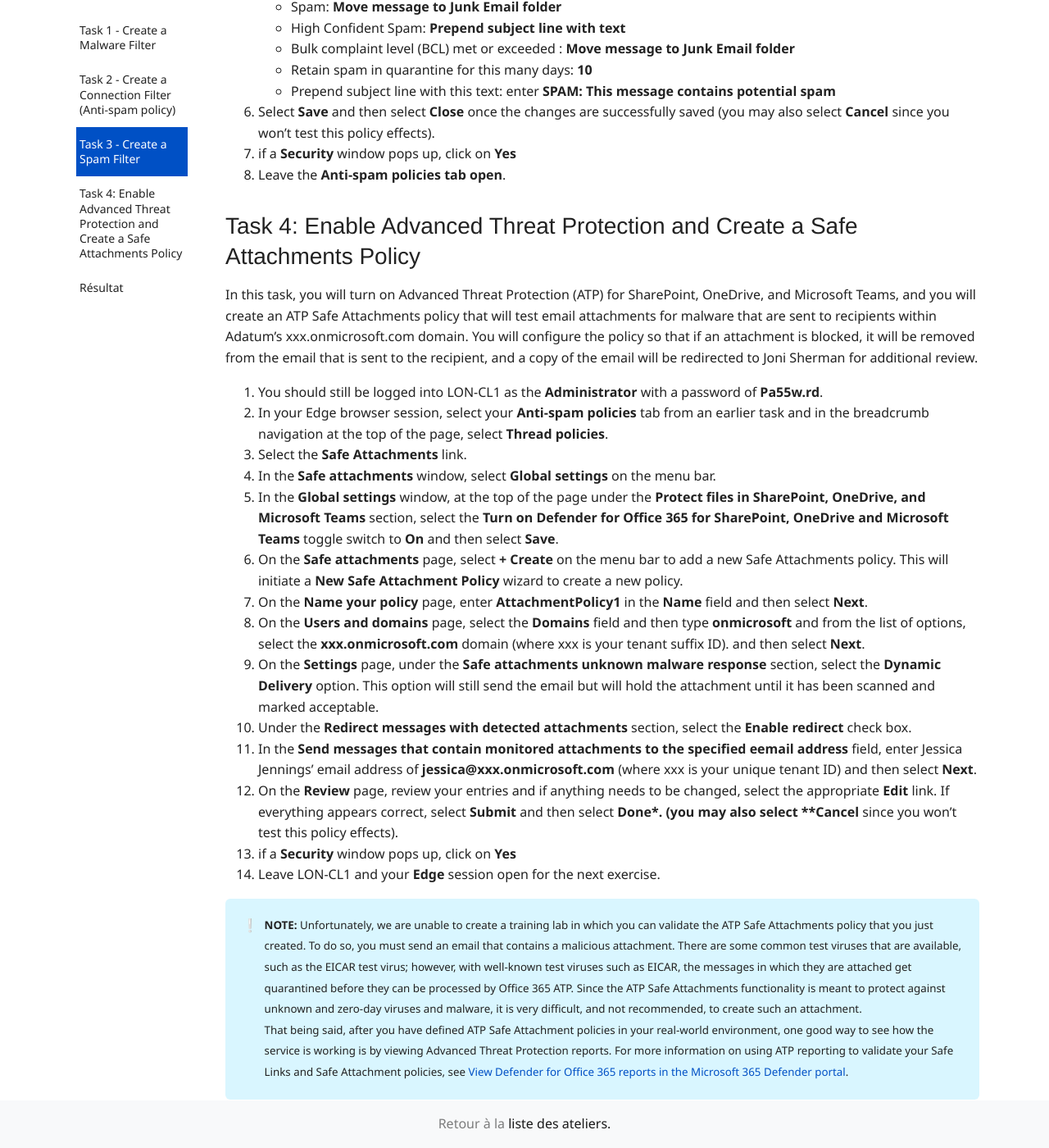
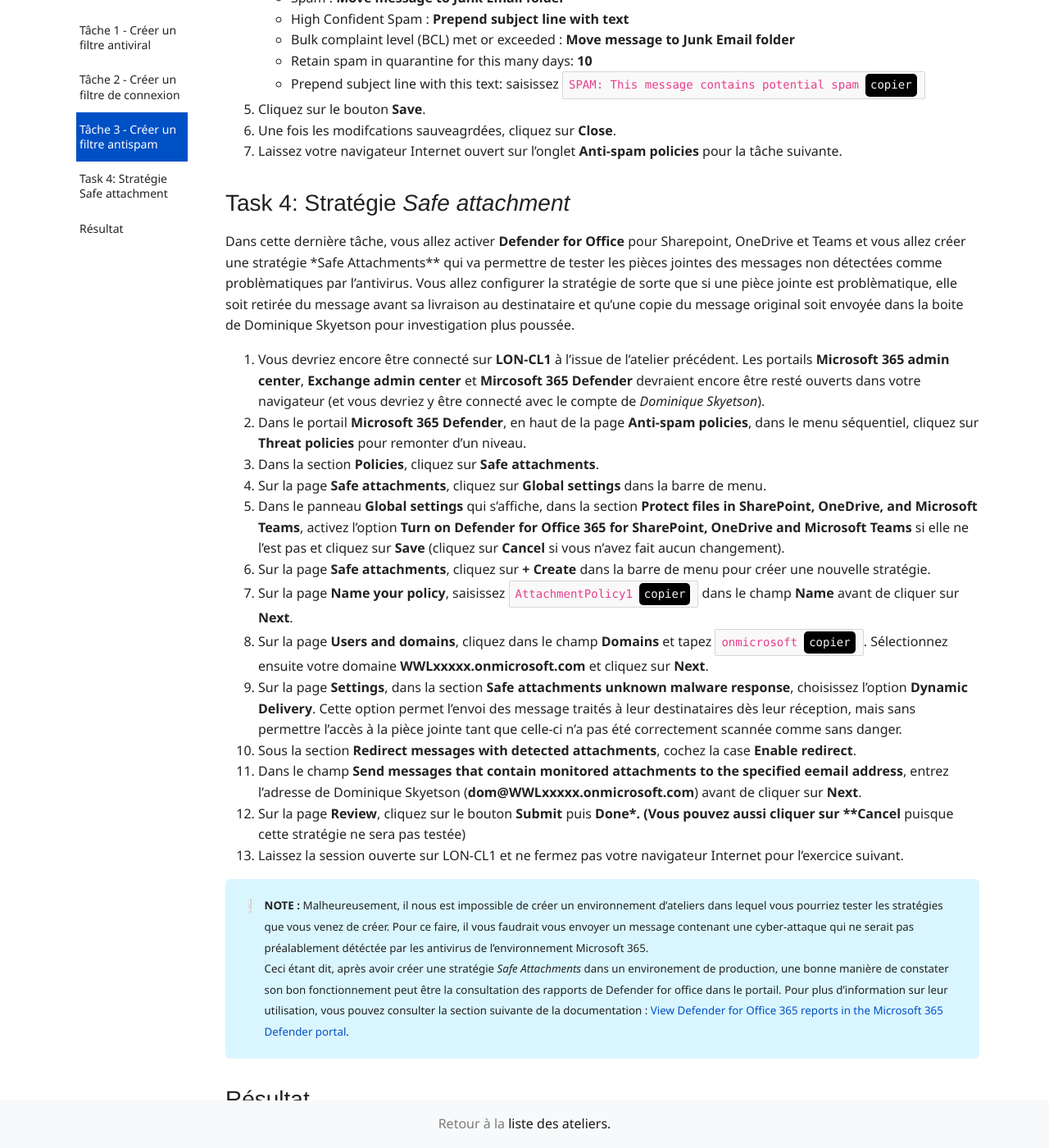
Before and after one commit to renaudwangler/ib-labs, a Jekyll site: the page built from msms030fr/lab6e2.md, in a window 1280 px wide and 1400 px high, scrolled down 2447 px. Shown: the whole window at 82% size. Built offline with Jekyll 4.4.1, drawn with Linux system fonts in a browser that asks for light colours; nearby versions of some CDN libraries; comment, search, counter and statistics services are not loaded; some of the changed text lies outside the part shown.

Commit message:
msms030frl6e2 v0

````diff
--- a/msms030fr/lab6e2.md
+++ b/msms030fr/lab6e2.md
@@ -4,85 +4,81 @@ title: "Lab6-Ex2 - Configuration de la protection de la messagerie"
 length: "00"
 ---
 # Scénario
-In this lab, you will continue in your role as Dominique Skyetson, Adatum’s Enterprise Administrator. Adatum has experienced a recent rash of malware infections. The company's CTO has asked Dominique to investigate the various options that are available in Exchange Online to fortify Adatum’s messaging environment.
-You will access the Exchange admin center for Exchange Online from your client computer and create a series of hygiene filters that are designed to protect Adatum’s messaging environment. You will create a malware filter, a connection filter, and a spam filter. Finally, you will enable Microsoft 365 Advanced Threat Protection, which will safeguard Adatum against malicious threats posed by email messages, links (URLs), and collaboration tools.
+Dans cet exercice, vous allez continuer, sous l'identité de Dominique Skyetson, Administrateur de l'entreprise Adatum à déployer Microsoft 365 dans un environnement virtuel pilote. Adatum a récemment constaté une recrudescence des attaques virales. Le CTO de l'entreprise a demandé à Dominique de rechercher les différentes options disponibles dans Exchange Online pour fortifier l'environnement de messagerie de Adatum.
+Vous allez accéder au centre d'administration de Exchange Online depuis votre machine cliente et créer une série de règles de filtrage d'hygiène pensées pour protéger l'environnement de messagerie de Adatum. Vous allez créer un filtre antiviral, un filtre de connexion et un filtre de spam. Au final, vous activerez Microsoft Defender for Office, qui protègera Adatum des attaques malicieuces contenues dans les emails, les liens (URLs) et les autres outils de collaboration.
 
 # Objectifs
 A la fin de cet exercice, vous aurez une meilleure connaissance de :
+- Les stratégies antivirales de Microsoft 365
+- Les stratégies antispam de Microsoft 365
+- Defender for Office et les stratégies *Safe attachment*
 
 
-## Task 1 - Create a Malware Filter
-In this task, you will create a malware filter that checks for attachments that have a specific file type that indicate a possible malware attachment. If an attachment is found matching one of those file types and the recipient’s domain matches Adatum’s Microsoft 365 domain, then default notification text will be applied to the message.
+## Tâche 1 - Créer un filtre antiviral
+Dans cette tâche, vous allez créer un filtre antiviral pour les pièces jointes d'un type de fichier particulier qui pourraient correspondre à une attaque potentielle. Si une pièce jointe correspond à un des types de fichiers et que le domaine destinataire est le domaine de Adatum, alors un message préventif sera appliqué au message.
+1. Vous devriez encore être connecté sur **LON-CL1** à l'issue de l'atelier précédent. Les portails **Microsoft 365 admin center** et **Exchange admin center** devraient encore être resté ouverts dans votre navigateur (et vous devriez y être connecté avec le compte de *Dominique Skyetson*).
+1. Dans le portail **Microsoft 365 Admin center**, sous la section **Admin Centers** du menu de navigation à gauche, cliquez sur **Security**.
+1. Dans le portail **Microsoft 365 Defender**, dans le groupe d'options **Email &amp; collaboration** du menu de navigation, cliquez sur **Policies &amp; rules**.
+1. Sur la page **Policies &amp; rules**, cliquez sur **Threat policies**.
+1. Sur la page **Threat policies**, cliquez sur **Anti-malware** dans la section **Policies**.
+1. Sur la barre de menu, cliquez sur **+ Create** pour ajouter un nouveau filtre antiviral.
+1. Sur la page **Name your policy**, entrez ```Malware Policy``` dans le champ **Name**.
+1. Dans le champ **Description**, saisissez ```This policy has been created to protect the messaging environment.``` avant de cliquer sur **Next**.
+1. Sur la page **Users and Domains**, cliquez dans le champ **Domains** et tapez ```onmicrosoft```pour sélectionner votre domaine original (**WWLxxxxx.onmicrosoft.com** et pas WWLxxxxx.mail.onmicrosoft.com) avant de cliquer sur **Next**.
+1. Sur la page **Protection settings**, constatez les valeurs par défaut et les options disponibles et cliquez sur **Next**.
+1. Sur la page **Review**, cliquez sur le bouton **Submit** (vous pouvez aussi choisir d'annuler l'assistant car vous ne testerez pas cette stratégie antivirale).
+1. Sur la page **Created new anti-malware policy**, cliquez sur **Done**.
+1. Dans le menu de navigation séquentielle en haut de page, cliquez sur **Threat policies** pour remonter d'un niveau.
 
-1. You should still be logged into LON-CL1 as the **Administrator** with a password of **Pa55w.rd**.
-1. Your Edge browser should be open from the prior lab, with tabs open for the **Microsoft 365** homepage, the **Microsoft 365 admin center**, and the **Exchange admin center**. You should still be signed into Microsoft 365 as Dominique Skyetson.
-1. In the **Microsoft 365 Admin center**, under **Admin Centers** in the left-hand navigation pane, select **Security**.
-1. In the **Email &amp; collaboration** section of the left-hand navigation, select **Policies &amp; rules**.
-1. Select **Threat policies** and then select **Anti-malware**.
-1. On the menu bar, select the **+ Create** buton to add a new malware filter.
-1. In the **Name your policy** window, enter **Malware Policy** in the **Name** field.
-1. In the **Description** field, enter **This policy has been created to protect the messaging environment.** and then select **Next**.
-1. In the **Users and Domains** page, select the **Domains** field and then type **onmicrosoft** and from the list of options, select your main **xxx.onmicrosoft.com** domain (where xxx is your tenant suffix ID). and then select **Next**.
-1. In the **Protection settings** page, review the defaults and available options and then select **Next**.
-1. In the **Review** page, select **Submit** (you may also cancel the wizard since you won't test this antimalware policy).
-1. if a **Security** window pops up, click on **Yes**
-1. On the **Created new anti-malware policy** page, select **Done**.
-1. In the breadcrumb navigation at the top of the page, select **Threat policies**.
+## Tâche 2 - Créer un filtre de connexion
+Dans cette tâche, vous allez modifier le filtre de connexion par défaut pour y inclure une IP bloquée et une IP de confiance. Tout message venant d'une IP de confiance sera accepté, tandis que tout message venant d'une IP bloquée sera bloqué.
+1. Vous devriez encore être connecté sur **LON-CL1** à l'issue de l'atelier précédent. Les portails **Microsoft 365 admin center**, **Exchange admin center** et **Mircosoft 365 Defender** devraient encore être resté ouverts dans votre navigateur (et vous devriez y être connecté avec le compte de *Dominique Skyetson*).
+1. Dans le portail **Microsoft 365 Defender**, sur la page **Threat policies**, cliquez sur **Anti-spam**.
+1. Dans la liste des stratégies, sélectionnez **Connection filter policy (Default)**.
+1. Une fois le panneau des détails de la stratégie affiché, cliquez sur le lien **Edit connection filter policy**.
+1. Dans le contexte de l'atelier, vous **N'ALLEZ PAS** ajouter d'adresse IP bloquée. Vous pourriez le faire si vous aviez connaissance d'une adresse que vous souhaitez tester et/ou marquer comme problèmatique. Cependant, il faudra à peu près une heure pour que ce changement se propage sur la globalité de l'environnement. Pour votre atelier, il est suffisant de constater que vous êtes à même d'ajouter une adresse IP dans cette interface.
+1. Cochez la case **Turn on safe list** plus bas dans la page. C'est un conseil d'activer cette fonction pour votre *tenant* pour souscrire à la gestion ar Microsoft des adresses à problèmes les plus connues.Cocher cette case supprimera automatiquement les messages de spam émis par ces émetteurs.
+1. Cliquez sur les boutons **Save** puis **Close** une fois les changements sauvegardés.
+1. Laissez votre navigateur Internet ouvert sur l'onglet **Anti-spam policies** pour la tâche suivante.
 
-## Task 2 - Create a Connection Filter (Anti-spam policy)
-In this task, you will modify the default connection filter to include an allowed IP address and a blocked IP address. Any messages originating from the allowed IP address will always be accepted, and any messages originating from the blocked IP address will always be blocked.
-1. You should still be logged into LON-CL1 as the **Administrator** with a password of **Pa55w.rd**.
-1. Your Edge browser should be open from the prior task, with tabs open for the **Microsoft 365** homepage, the **Microsoft 365 admin center**, and the **Mircosoft 365 Defender**. You should still be signed into Microsoft 365 as Dominique Skyetson.
-	If you closed the Defender tab after the prior task, then in the **Microsoft 365 Admin center**, under **Admin Centers** in the left-hand navigation pane, select **Security**.
-1. In the **Threat policies** tab, select **Anti-spam**.
-1. In the list of policies, select the **Connection filter policy (default)** filter. Once the policy details are displayed, select **Edit connection filter policy**.
-1. At this time, you will **NOT** be adding IP addresses to the allow or block lists. You can do this if you have a known IP address you would like to test against. However, it typically takes up to 1 hour to propagate the change within the system. For this lab, simply review the fact that you can create allowed and blocked lists of IP addresses.
-1. Select the **Turn on safe list** check box at the bottom of the page. This is a best practice that enables for your tenant the most common third-party sources of trusted senders that Microsoft subscribes to. Selecting this check box skips spam filtering on messages sent from these senders, ensuring that they are never mistakenly marked as spam.
-1. Select **Save** and then select **Close** once the changes are successfully saved (you may also select the **Close** button since you won't test this policy effects).
-1. if a **Security** window pops up, click on **Yes**
-1. Leave the **Anti-spam policies tab open**.
-
-## Task 3 - Create a Spam Filter
-For Microsoft 365 customers whose mailboxes are hosted in Microsoft Exchange Online, their email messages are automatically protected against spam and malware. Microsoft 365 has built-in malware and spam filtering capabilities that help protect inbound and outbound messages from malicious software and help protect you from spam.
-As Adatum’s Enterprise Administrator, Dominique doesn't need to set up or maintain the filtering technologies, which are enabled by default. However, she can make company-specific filtering customizations in the Exchange admin center. She has decided to test this out by configuring a spam policy to grant or deny an email by focusing on the language of the email and the location of the email's origin.
-1. You should still be logged into LON-CL1 as the **Administrator** with a password of **Pa55w.rd**.
-1. Your Edge browser should be open from the prior task, with tabs open for the **Microsoft 365** homepage, the **Microsoft 365 admin center**, and the **Microssoft 365 Defenderr**. You should still be signed into Microsoft 365 as Dominique Skyetson.
-	If you closed the Defender tab after the prior task, then in the **Microsoft 365 Admin center**, under **Admin Centers** in the left-hand navigation pane, select **Security**.
-1. In the list of anti-spam policies, select the **Anti-spam inbound policy (Default)** policy.
-1. In the **Anti-spam inbound policy (Default)** window, select the **Edit actions** link.
-	>**Note:** In this section you will be presented a variety of options on how you would like spam to be handled and what rating will be triggered depending on the severity of the spam.
-1. In the **Actions** section, make the following selections:
-	- Spam: **Move message to Junk Email folder**
-	- High Confident Spam: **Prepend subject line with text**
+## Tâche 3 - Créer un filtre antispam
+Pour les clients Microsoft 365 dont les boites aux lettres sont hébergées sur Exchange Online, leurs messages sont automatiquement protéfés contre les spams et les virus. Microsoft 365 a des fonctionnalités natives de filtrage antipam et antivirales qui protègent les flux de messages entrant et sortant.
+En tant qu'administrateur de Adatum, Dominique souhaite actiber et maintenir les technologies de filtrage utilisées, qui sont activées par défaut. Ceci étant, il peut customiser l'utilisation de ces technologies dans le contexte de l'entreprise.
+1. Vous devriez encore être connecté sur **LON-CL1** à l'issue de l'atelier précédent. Les portails **Microsoft 365 admin center**, **Exchange admin center** et **Mircosoft 365 Defender** devraient encore être resté ouverts dans votre navigateur (et vous devriez y être connecté avec le compte de *Dominique Skyetson*).
+1. Dans le portail **Microsoft 365 Defender**, sur la page **Anti-spam policies**, cliquez sur **Anti-spam inbound policy (Default)**.
+1. Dans le panneau **Anti-spam inbound policy (Default)** qui s'affiche, descendez pour cliquer sur le lien **Edit actions**.
+	>**Note :** Dans cette section vous sont présentées une selection d'options sur la manière dont seront repérés les spam et la manière dont il seront traités en fonction de leur niveau de gravité.
+1. Dans la fenêtree **Actions**, réalisez les sélections suivantes:
+	- Spam : **Move message to Junk Email folder**
+	- High Confident Spam : **Prepend subject line with text**
 	- Bulk complaint level (BCL) met or exceeded : **Move message to Junk Email folder**
 	- Retain spam in quarantine for this many days: **10**
-	- Prepend subject line with this text: enter **SPAM: This message contains potential spam**
-1. Select **Save** and then select **Close** once the changes are successfully saved (you may also select **Cancel** since you won't test this policy effects).
-1. if a **Security** window pops up, click on **Yes**
-1. Leave the **Anti-spam policies tab open**.
+	- Prepend subject line with this text: saisissez ```SPAM: This message contains potential spam```
+1. Cliquez sur le bouton **Save**.
+1. Une fois les modifcations sauveagrdées, cliquez sur **Close**.
+1. Laissez votre navigateur Internet ouvert sur l'onglet **Anti-spam policies** pour la tâche suivante.
 
-## Task 4: Enable Advanced Threat Protection and Create a Safe Attachments Policy
-In this task, you will turn on Advanced Threat Protection (ATP) for SharePoint, OneDrive, and Microsoft Teams, and you will create an ATP Safe Attachments policy that will test email attachments for malware that are sent to recipients within Adatum's xxx.onmicrosoft.com domain. You will configure the policy so that if an attachment is blocked, it will be removed from the email that is sent to the recipient, and a copy of the email will be redirected to Joni Sherman for additional review.
-1. You should still be logged into LON-CL1 as the **Administrator** with a password of **Pa55w.rd**.
-1. In your Edge browser session, select your **Anti-spam policies** tab from an earlier task and in the breadcrumb navigation at the top of the page, select **Thread policies**.
-1. Select the **Safe Attachments** link.
-1. In the **Safe attachments** window, select **Global settings** on the menu bar.
-1. In the **Global settings** window, at the top of the page under the **Protect files in SharePoint, OneDrive, and Microsoft Teams** section, select the **Turn on Defender for Office 365 for SharePoint, OneDrive and Microsoft Teams** toggle switch to **On** and then select **Save**.
-1. On the **Safe attachments** page, select **+ Create** on the menu bar to add a new Safe Attachments policy. This will initiate a **New Safe Attachment Policy** wizard to create a new policy.
-1. On the **Name your policy** page, enter **AttachmentPolicy1** in the **Name** field and then select **Next**.
-1. On the **Users and domains** page, select the **Domains** field and then type **onmicrosoft** and from the list of options, select the **xxx.onmicrosoft.com** domain (where xxx is your tenant suffix ID). and then select **Next**.
-1. On the **Settings** page, under the **Safe attachments unknown malware response** section, select the **Dynamic Delivery** option. This option will still send the email but will hold the attachment until it has been scanned and marked acceptable.
-1. Under the **Redirect messages with detected attachments** section, select the **Enable redirect** check box.
-1. In the **Send messages that contain monitored attachments to the specified eemail address** field, enter Jessica Jennings' email address of **jessica@xxx.onmicrosoft.com** (where xxx is your unique tenant ID) and then select **Next**.
-1. On the **Review** page, review your entries and if anything needs to be changed, select the appropriate **Edit** link. If everything appears correct, select **Submit** and then select **Done*.
-(you may also select **Cancel** since you won't test this policy effects).
-1. if a **Security** window pops up, click on **Yes**
-1. Leave LON-CL1 and your **Edge** session open for the next exercise.
+## Task 4: Stratégie *Safe attachment*
+Dans cette dernière tâche, vous allez activer **Defender for Office** pour Sharepoint, OneDrive et Teams et vous allez créer une stratégie *Safe Attachments** qui va permettre de tester les pièces jointes des messages non détectées comme problèmatiques par l'antivirus. Vous allez configurer la stratégie de sorte que si une pièce jointe est problèmatique, elle soit retirée du message avant sa livraison au destinataire et qu'une copie du message original soit envoyée dans la boite de Dominique Skyetson pour investigation plus poussée.
+1. Vous devriez encore être connecté sur **LON-CL1** à l'issue de l'atelier précédent. Les portails **Microsoft 365 admin center**, **Exchange admin center** et **Mircosoft 365 Defender** devraient encore être resté ouverts dans votre navigateur (et vous devriez y être connecté avec le compte de *Dominique Skyetson*).
+1. Dans le portail **Microsoft 365 Defender**, en haut de la page **Anti-spam policies**, dans le menu séquentiel, cliquez sur **Threat policies** pour remonter d'un niveau.
+1. Dans la section **Policies**, cliquez sur **Safe attachments**.
+1. Sur la page **Safe attachments**, cliquez sur **Global settings** dans la barre de menu.
+1. Dans le panneau **Global settings** qui s'affiche, dans la section **Protect files in SharePoint, OneDrive, and Microsoft Teams**, activez l'option **Turn on Defender for Office 365 for SharePoint, OneDrive and Microsoft Teams** si elle ne l'est pas et cliquez sur **Save** (cliquez sur **Cancel** si vous n'avez fait aucun changement).
+1. Sur la page **Safe attachments**, cliquez sur **+ Create** dans la barre de menu pour créer une nouvelle stratégie.
+1. Sur la page **Name your policy**, saisissez ```AttachmentPolicy1``` dans le champ **Name** avant de cliquer sur **Next**.
+1. Sur la page **Users and domains**, cliquez dans le champ **Domains** et tapez ```onmicrosoft```. Sélectionnez ensuite votre domaine **WWLxxxxx.onmicrosoft.com** et cliquez sur **Next**.
+1. Sur la page **Settings**, dans la section **Safe attachments unknown malware response**, choisissez l'option **Dynamic Delivery**. Cette option permet l'envoi des message traités à leur destinataires dès leur réception, mais sans permettre l'accès à la pièce jointe tant que celle-ci n'a pas été correctement scannée comme sans danger.
+1. Sous la section **Redirect messages with detected attachments**, cochez la case **Enable redirect**.
+1. Dans le champ **Send messages that contain monitored attachments to the specified eemail address**, entrez l'adresse de Dominique Skyetson (**dom@WWLxxxxx.onmicrosoft.com**) avant de cliquer sur **Next**.
+1. Sur la page **Review**, cliquez sur le bouton **Submit** puis **Done*.
+	(Vous pouvez aussi cliquer sur **Cancel** puisque cette stratégie ne sera pas testée)
+1. Laissez la session ouverte sur LON-CL1 et ne fermez pas votre navigateur Internet pour l'exercice suivant.
 
->**NOTE:** Unfortunately, we are unable to create a training lab in which you can validate the ATP Safe Attachments policy that you just created. To do so, you must send an email that contains a malicious attachment. There are some common test viruses that are available, such as the EICAR test virus; however, with well-known test viruses such as EICAR, the messages in which they are attached get quarantined before they can be processed by Office 365 ATP. Since the ATP Safe Attachments functionality is meant to protect against unknown and zero-day viruses and malware, it is very difficult, and not recommended, to create such an attachment.
-That being said, after you have defined ATP Safe Attachment policies in your real-world environment, one good way to see how the service is working is by viewing Advanced Threat Protection reports. For more information on using ATP reporting to validate your Safe Links and Safe Attachment policies, see [View Defender for Office 365 reports in the Microsoft 365 Defender portal](https://learn.microsoft.com/en-us/microsoft-365/security/office-365-security/reports-defender-for-office-365).
+>**NOTE :** Malheureusement, il nous est impossible de créer un environnement d'ateliers dans lequel vous pourriez tester les stratégies que vous venez de créer. Pour ce faire, il vous faudrait vous envoyer un message contenant une cyber-attaque qui ne serait pas préalablement détéctée par les antivirus de l'environnement Microsoft 365.
+Ceci étant dit, après avoir créer une stratégie *Safe Attachments* dans un environement de production, une bonne manière de constater son bon fonctionnement peut être la consultation des rapports de Defender for office dans le portail. Pour plus d'information sur leur utilisation, vous pouvez consulter la section suivante de la documentation : [View Defender for Office 365 reports in the Microsoft 365 Defender portal](https://learn.microsoft.com/microsoft-365/security/office-365-security/reports-defender-for-office-365).
 
 ## Résultat
-Au cours de cet exerice, vous avez configuré les paramètres anti-spam et anti-virus.
+Au cours de cet exerice, vous avez configuré les paramètres anti-spam et anti-virus de Microsoft 365.
 
 Vous pouvez poursuivre par [l'exercice 3 - Configuration des stratégies d'accès clients](lab6e3)
````
Also changed, not shown: msms030fr/lab2e5.md (+2 -2 lines), msms030fr/lab3e1.md (+8 -8 lines), msms030fr/lab4e2.md (+6 -6 lines), msms030fr/lab5e2.md (+1 -1 lines).
